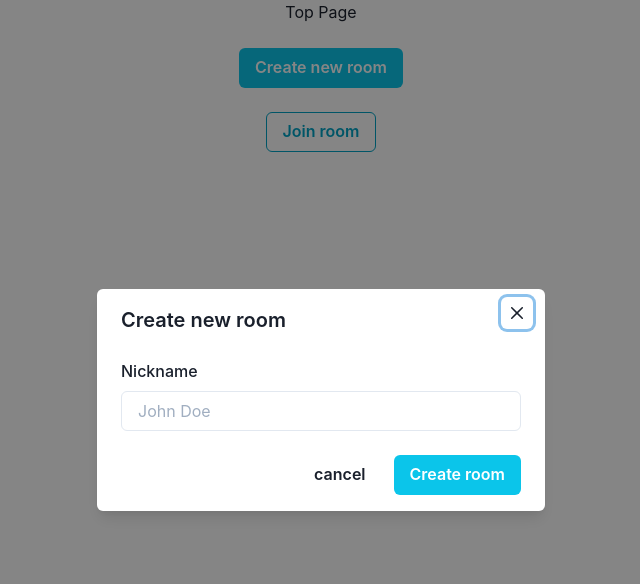
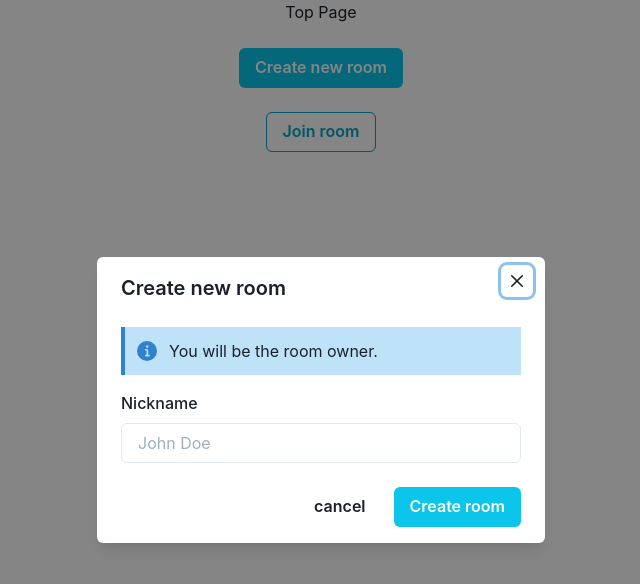
Before and after one commit to teinen/planning-poker-app, a React (Create React App) app: page / in a window 1280 px wide. Both pictures are taken after a click on the button "Create new room". Shown: the top 584 px of the page, without its empty margins (319-959 px from the left). Built offline with nearby package versions, Linux system fonts and the light colour scheme; no server answers.

Commit message:
Add info alert for create room modal

```diff
--- a/src/components/CreateRoomButton.tsx
+++ b/src/components/CreateRoomButton.tsx
@@ -1,4 +1,4 @@
-import { Button, useDisclosure } from '@chakra-ui/react'
+import { Button, useDisclosure, useToast } from '@chakra-ui/react'
 import { collection, addDoc, serverTimestamp } from 'firebase/firestore'
 import React, { useState } from 'react'
 import { useNavigate } from 'react-router-dom'
@@ -15,6 +15,8 @@ const CreateRoomButton: React.FC = () => {
   const [isLoading, setIsLoading] = useState(false)
 
   const { isOpen, onOpen, onClose } = useDisclosure()
+
+  const toast = useToast()
 
   const handleNicknameInputChange = (
     e: React.ChangeEvent<HTMLInputElement>,
@@ -48,7 +50,13 @@ const CreateRoomButton: React.FC = () => {
       StorageService.addParticipantId(addParticipantDocRef.id)
       navigate(`/room/${addRoomDocRef.id}`)
     } catch (error) {
-      console.log('Room creation is failed.')
+      toast({
+        title: 'Room creation is failed.',
+        description: 'Please try again.',
+        status: 'error',
+        position: 'top',
+        isClosable: true,
+      })
     }
   }
 
--- a/src/components/CreateRoomModal.tsx
+++ b/src/components/CreateRoomModal.tsx
@@ -1,4 +1,6 @@
 import {
+  Alert,
+  AlertIcon,
   Button,
   FormControl,
   FormLabel,
@@ -32,7 +34,12 @@ const CreateRoomModal: React.FC<Props> = (props) => {
         <ModalCloseButton />
 
         <ModalBody>
-          <FormControl>
+          <Alert status="info" variant="left-accent">
+            <AlertIcon />
+            You will be the room owner.
+          </Alert>
+
+          <FormControl mt="16px">
             <FormLabel htmlFor="nickname">Nickname</FormLabel>
             <Input
               id="nickname"
```
